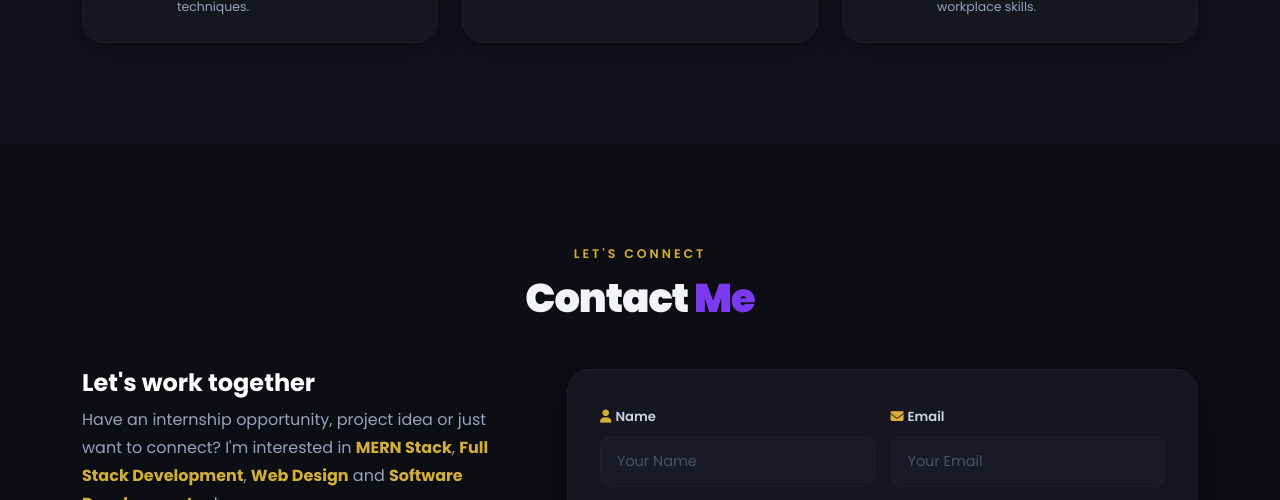
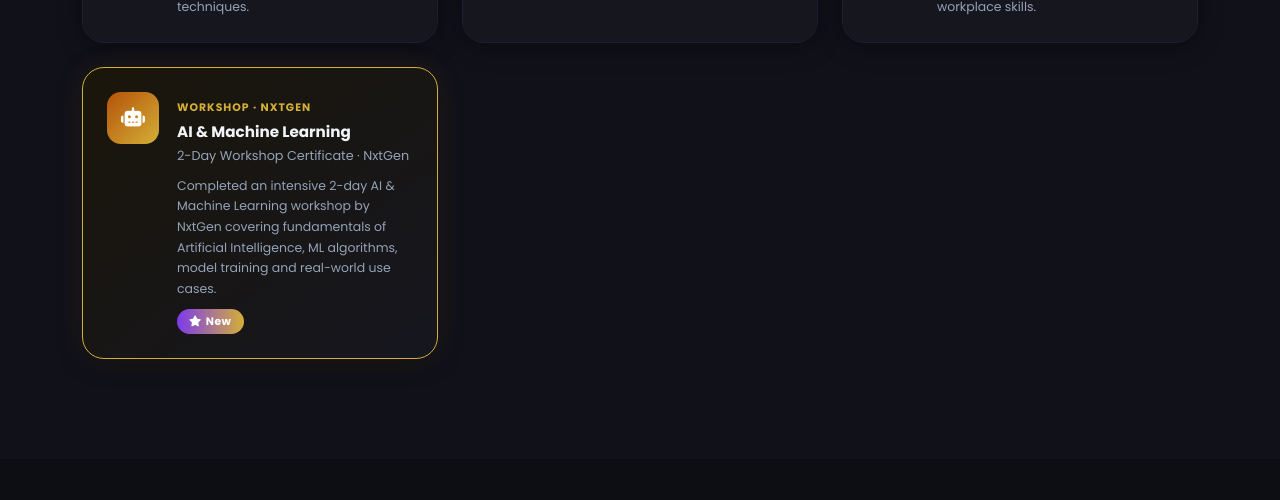
Before and after one commit to janavijadhav08/responsive-portfolio-website, a website: page frontend/index.html in a window 1280 px wide. Shown: the part 5300-5800 px from the top of the page. Drawn offline with nearby package versions, Linux system fonts and the light colour scheme.

Commit message:
Add 2-Day AI and Machine Learning Workshop NxtGen certificate

```diff
--- a/frontend/css/style.css
+++ b/frontend/css/style.css
@@ -876,3 +876,34 @@ strong { color: var(--text-white); }
     .pf-btn { padding: 7px 16px; font-size: .78rem; }
     .about-info-card { padding: 24px 18px; }
 }
+
+
+/* ============================================
+   CERT HIGHLIGHT — AI/ML NxtGen
+============================================ */
+.cert-highlight {
+    border-color: var(--gold) !important;
+    background: linear-gradient(145deg, #1a160a, var(--dark-card));
+    box-shadow: var(--shadow), 0 0 28px rgba(212,175,55,.12) !important;
+    position: relative;
+}
+.cert-highlight:hover {
+    box-shadow: var(--shadow-lg), 0 0 40px rgba(212,175,55,.22) !important;
+}
+
+.cert-icon-ai {
+    background: linear-gradient(135deg, #b45309, var(--gold)) !important;
+}
+
+.cert-new-badge {
+    display: inline-flex;
+    align-items: center;
+    margin-top: 10px;
+    padding: 3px 12px;
+    border-radius: 50px;
+    background: linear-gradient(90deg, var(--royal), var(--gold));
+    color: #fff;
+    font-size: .68rem;
+    font-weight: 700;
+    letter-spacing: .5px;
+}
--- a/frontend/index.html
+++ b/frontend/index.html
@@ -679,6 +679,26 @@
                     </div>
                 </div>
 
+                <!-- 7 — NxtGen AI & ML -->
+                <div class="col-md-6 col-lg-4" data-aos="fade-up" data-aos-delay="0">
+                    <div class="cert-card cert-highlight">
+                        <div class="cert-icon cert-icon-ai"><i class="fa-solid fa-robot"></i></div>
+                        <div class="cert-body">
+                            <span class="cert-cat">Workshop · NxtGen</span>
+                            <h6 class="cert-title">AI &amp; Machine Learning</h6>
+                            <p class="cert-org">2-Day Workshop Certificate · NxtGen</p>
+                            <p class="cert-note">
+                                Completed an intensive 2-day AI &amp; Machine Learning workshop by NxtGen
+                                covering fundamentals of Artificial Intelligence, ML algorithms, model
+                                training and real-world use cases.
+                            </p>
+                            <span class="cert-new-badge">
+                                <i class="fa-solid fa-star me-1"></i>New
+                            </span>
+                        </div>
+                    </div>
+                </div>
+
             </div>
         </div>
     </section>
```
